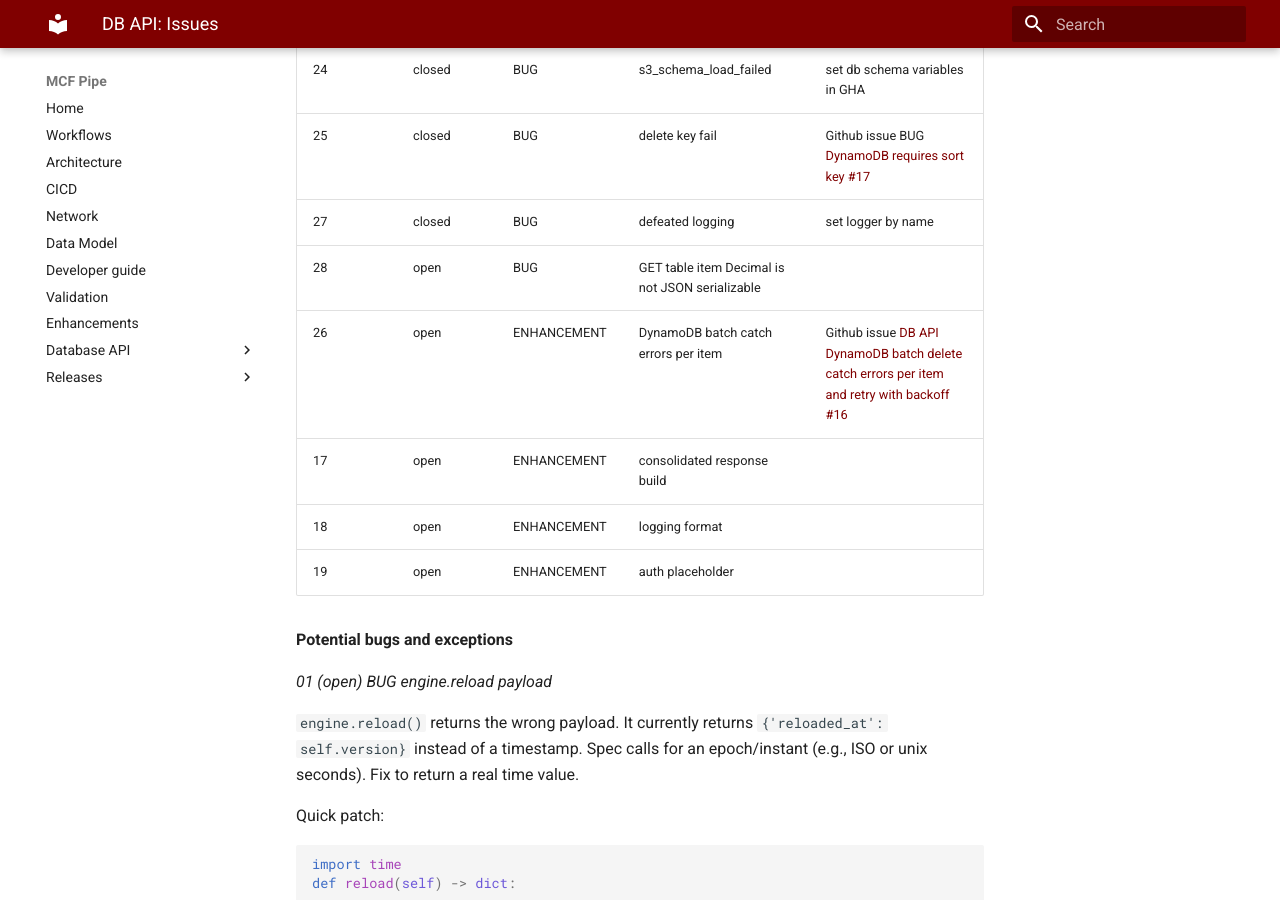
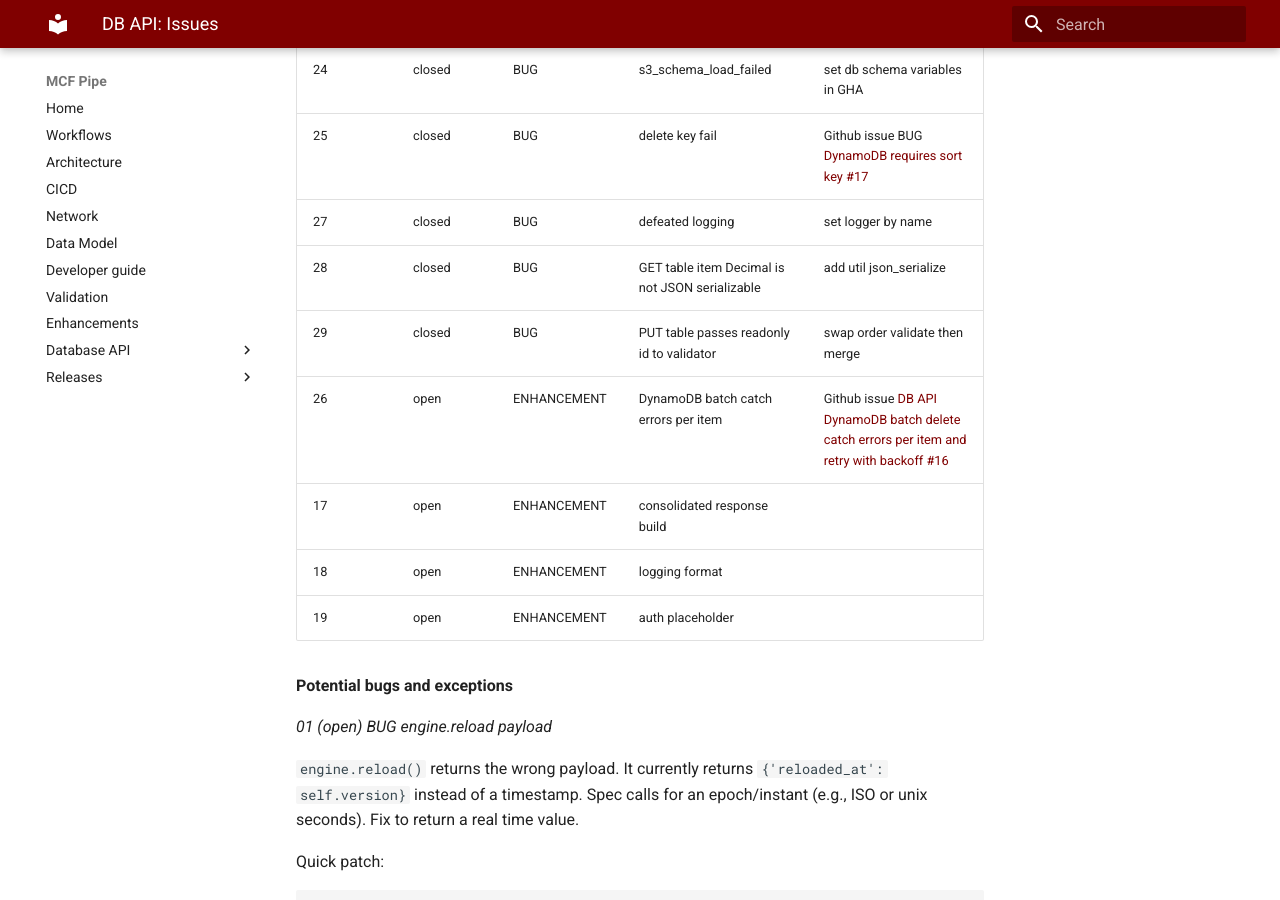
Before and after one commit to yayfalafels/mcfpipe, an MkDocs documentation site: the page built from docs/database_api/issues.md, in a window 1280 px wide and 900 px high, scrolled down 1670 px. Built offline with MkDocs 1.6.1 and Material for MkDocs 9.7.7, drawn with Linux system fonts in a browser that asks for light colours; some of the changed text lies outside the part shown.

````diff
--- a/docs/database_api/issues.md
+++ b/docs/database_api/issues.md
@@ -41,7 +41,8 @@ __issues__
 | 24 | closed | BUG | s3_schema_load_failed | set db schema variables in GHA |
 | 25 | closed | BUG | delete key fail | Github issue BUG [DynamoDB requires sort key #17](https://github.com/yayfalafels/mcfpipe/issues/17) |
 | 27 | closed | BUG | defeated logging | set logger by name |
-| 28 | open | BUG | GET table item Decimal is not JSON serializable |  |
+| 28 | closed | BUG | GET table item Decimal is not JSON serializable | add util json_serialize |
+| 29 | closed | BUG | PUT table passes readonly id to validator | swap order validate then merge |
 | 26 | open | ENHANCEMENT | DynamoDB batch catch errors per item | Github issue [DB API DynamoDB batch delete catch errors per item and retry with backoff #16](https://github.com/yayfalafels/mcfpipe/issues/16)  |
 | 17 | open | ENHANCEMENT | consolidated response build | |
 | 18 | open | ENHANCEMENT | logging format | |
@@ -575,7 +576,7 @@ method: `Table.get`
 
 ```
 
-_29 (open) BUG validator skip id_
+_29 (closed) BUG Table put passes readonly id to validator_
 
 exception
 
````
Also changed, not shown: dev/releases/011_dbapi.md (+36 -1 lines), 1 other file.
